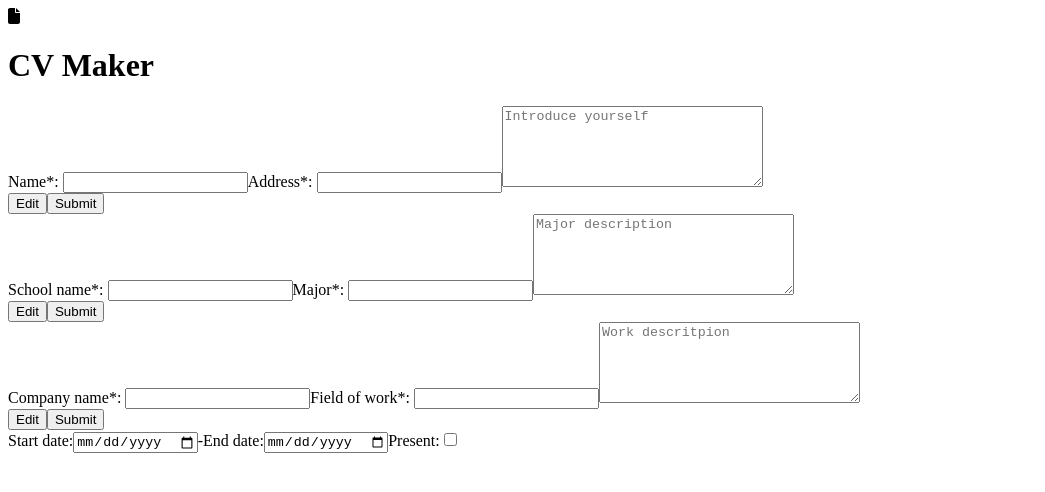
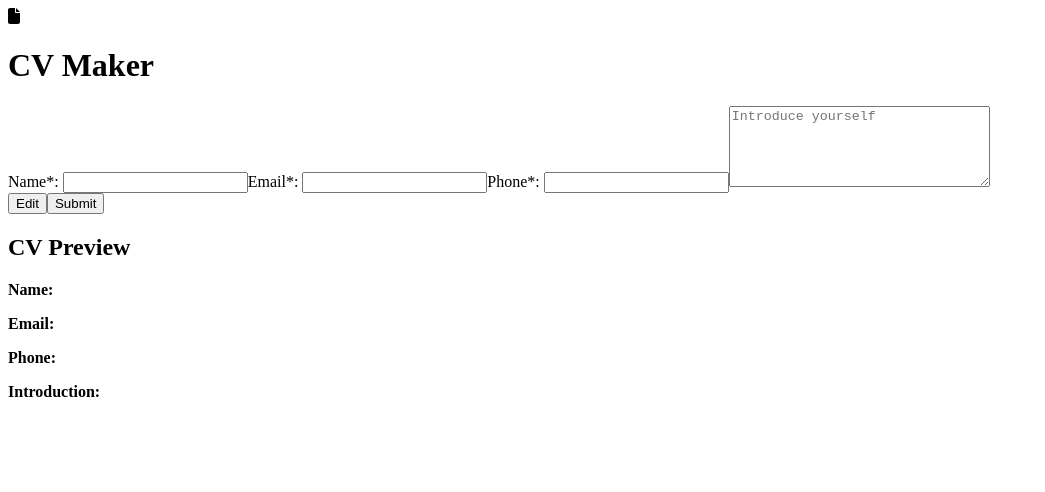
Before and after one commit to nikola88393/CV-Application, a React (Vite) app: page / in a window 1280 px wide. Shown: the top 492 px of the page, without its empty margins (0-1045 px from the left). Built offline with nearby package versions, Linux system fonts and the light colour scheme.

Commit message:
Wip components relation

```diff
--- a/src/App.jsx
+++ b/src/App.jsx
@@ -1,98 +1,28 @@
 import { useState } from 'react'
-import { FontAwesomeIcon } from '@fortawesome/react-fontawesome'
-import { faFile } from '@fortawesome/free-solid-svg-icons'
+import { MainSection } from './MainSection'
+import { CVPreview } from './Preview'
 import './App.css'
+import { HistorySection } from './HistorySection';
 
-export const sections = {
-  name: 'Name',
-  address: "Address",
-  intro: 'Introduce yourself',
-  school: 'School name',
-  major: 'Major',
-  schoolDescr: 'Major description',
-  employer: 'Company name',
-  activity: 'Field of work',
-  workDescr: 'Work descritpion'
-}
+export function AppContainer(){
+  const [cvData, setCvData] = useState({
+    name: '',
+    email: '',
+    phone: '',
+    intro: ''
+  });
+  const [schools, setSchools] = useState(['']);
+  const [jobs, setJobs] = useState(['']);
 
-export function Header() {
-  return(
-    <div className='header'>
-      <div className='logo'>
-        <FontAwesomeIcon icon={faFile} />
-        <h1>CV Maker</h1>
-      </div>
-    </div>
-  )
-}
+  function handleDataUpdate(data) {
+    setCvData(data);
+  }
 
-function Input({label}){
-  const [value, setValue] = useState('');
 
   return (
-    <label htmlFor = {label} >{label}*: <input
-    type="text"
-    value={value}
-    id={label}
-    name={label}
-    onChange={(event) => setValue(event.target.value)}
-    required
-  /></label>
-  );
-}
-
-function Text({placeholder}){
-  const [value, setValue] = useState('');
-
-  return (
-    <textarea
-    name={placeholder}
-    value={value}
-    rows="5"
-    cols="30"
-    placeholder={placeholder}
-    onChange={(event) => setValue(event.target.value)}
-    required>
-    </textarea>
-  );
-}
-
-export function Duration() {
-  const [isPresent, setIsPresent] = useState(false);
-
-  function handlePresent() {
-    setIsPresent(!isPresent);
-  }
-
-  return (
-    <div className='duration'>
-      <label>
-        Start date:
-        <input type="date" />
-      </label>
-      <span>-</span>
-      <label>
-        End date:
-        <input id='endDate' type="date" disabled={isPresent} />
-      </label>
-      <label>
-        Present:
-        <input id='present' type="checkbox" onChange={handlePresent} checked={isPresent} />
-      </label>
+    <div className='app'>
+      <MainSection cb={handleDataUpdate} />
+      <CVPreview data={cvData} />
     </div>
   );
 }
-
-export function InputSection({input1, input2, input3}){
-  return(
-    <div className='inputSection'>
-      <Input label={input1}></Input>
-      <Input label={input2}></Input>
-      <Text placeholder={input3}></Text>
-      <div className='sectionControls'>
-        <button>Edit</button>
-        <button>Submit</button>
-      </div>
-    </div>
-  )
-}
--- /dev/null
+++ b/src/Header.jsx
@@ -0,0 +1,13 @@
+import { FontAwesomeIcon } from '@fortawesome/react-fontawesome'
+import { faFile } from '@fortawesome/free-solid-svg-icons'
+import './App.css'
+export function Header() {
+  return(
+    <div className='header'>
+      <div className='logo'>
+        <FontAwesomeIcon icon={faFile} />
+        <h1>CV Maker</h1>
+      </div>
+    </div>
+  )
+}
--- /dev/null
+++ b/src/HistorySection.jsx
@@ -0,0 +1,18 @@
+import { Input, Text, Duration } from './Inputs'
+import './App.css'
+
+export function HistorySection({input1, input2, input3}){
+
+    return(
+      <div className='inputSection'>
+        <Input label={input1}></Input>
+        <Input label={input2}></Input>
+        <Text placeholder={input3}></Text>
+        <Duration/>
+        <div className='sectionControls'>
+          <button>Edit</button>
+          <button>Submit</button>
+        </div>
+      </div>
+    )
+  }
--- /dev/null
+++ b/src/Inputs.jsx
@@ -0,0 +1,53 @@
+import { useState } from 'react'
+export function Input({label, value, onChange}){
+    return (
+      <label htmlFor = {label} >{label}*: <input
+      type="text"
+      value={value}
+      id={label}
+      name={label}
+      onChange={onChange}
+      required
+    /></label>
+    );
+  }
+
+  export function Text({placeholder, value, onChange}){
+    return (
+      <textarea
+      name={placeholder}
+      value={value}
+      rows="5"
+      cols="30"
+      placeholder={placeholder}
+      onChange={onChange}
+      required>
+      </textarea>
+    );
+  }
+
+  export function Duration() {
+    const [isPresent, setIsPresent] = useState(false);
+
+    function handlePresent() {
+      setIsPresent(!isPresent);
+    }
+
+    return (
+      <div className='duration'>
+        <label>
+          Start date:
+          <input type="date" />
+        </label>
+        <span> - </span>
+        <label>
+          End date:
+          <input id='endDate' type="date" disabled={isPresent} />
+        </label>
+        <label>
+          Present:
+          <input id='present' type="checkbox" onChange={handlePresent} checked={isPresent} />
+        </label>
+      </div>
+    );
+  }
--- /dev/null
+++ b/src/MainSection.jsx
@@ -0,0 +1,28 @@
+import { useState } from 'react'
+import { Input, Text } from './Inputs'
+import './App.css'
+export function MainSection({cb}){
+    const [data, setData] = useState({
+      name: '',
+      email: '',
+      phone: '',
+      intro: ''
+    })
+
+    function handleSubmit(){
+      cb(data);
+    }
+
+    return(
+      <div className='inputSection'>
+        <Input label='Name' value={data.name} onChange={e => setData({...data, name: e.target.value})}></Input>
+        <Input label='Email' value={data.email} onChange={e => setData({...data, email: e.target.value})}></Input>
+        <Input label='Phone' value={data.phone} onChange={e => setData({...data, phone: e.target.value})}></Input>
+        <Text placeholder='Introduce yourself' value={data.intro} onChange={e => setData({...data, intro: e.target.value})}></Text>
+        <div className='sectionControls'>
+          <button>Edit</button>
+          <button onClick={handleSubmit}>Submit</button>
+        </div>
+      </div>
+    )
+  }
--- /dev/null
+++ b/src/Preview.jsx
@@ -0,0 +1,11 @@
+export function CVPreview({ data }) {
+    return (
+      <div className='cvPreview'>
+        <h2>CV Preview</h2>
+        <p><strong>Name:</strong> {data.name}</p>
+        <p><strong>Email:</strong> {data.email}</p>
+        <p><strong>Phone:</strong> {data.phone}</p>
+        <p><strong>Introduction:</strong> {data.intro}</p>
+      </div>
+    );
+  }
--- a/src/main.jsx
+++ b/src/main.jsx
@@ -1,13 +1,14 @@
 import React from 'react'
 import ReactDOM from 'react-dom/client'
-import {Header, sections, InputSection, Duration} from './App.jsx'
+import { AppContainer} from './App.jsx'
+import { Header } from './Header.jsx'
 
 ReactDOM.createRoot(document.getElementById('root')).render(
   <React.StrictMode>
     <Header />
-    <InputSection input1={sections['name']} input2={sections['address']} input3={sections['intro']}/>
-    <InputSection input1={sections['school']} input2={sections['major']} input3={sections['schoolDescr']}/>
-    <InputSection input1={sections['employer']} input2={sections['activity']} input3={sections['workDescr']}/>
-    <Duration/>
+    {/* <MainSection/>
+    <HistorySection input1="School" input2="Field of study" input3="Description"/>
+    <HistorySection input1="Employer" input2="Field of work" input3="Description"/> */}
+    <AppContainer/>
   </React.StrictMode>,
 )
```
